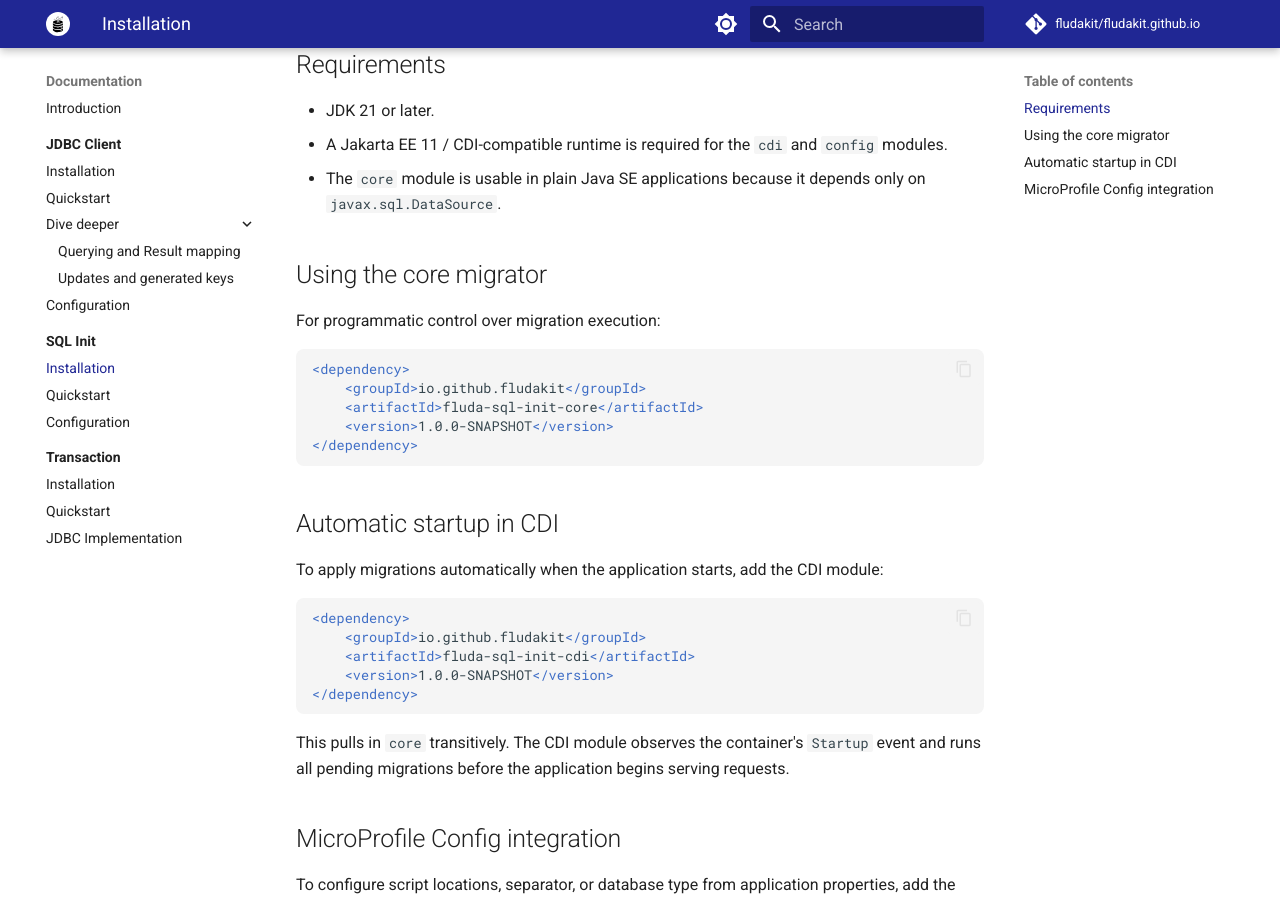
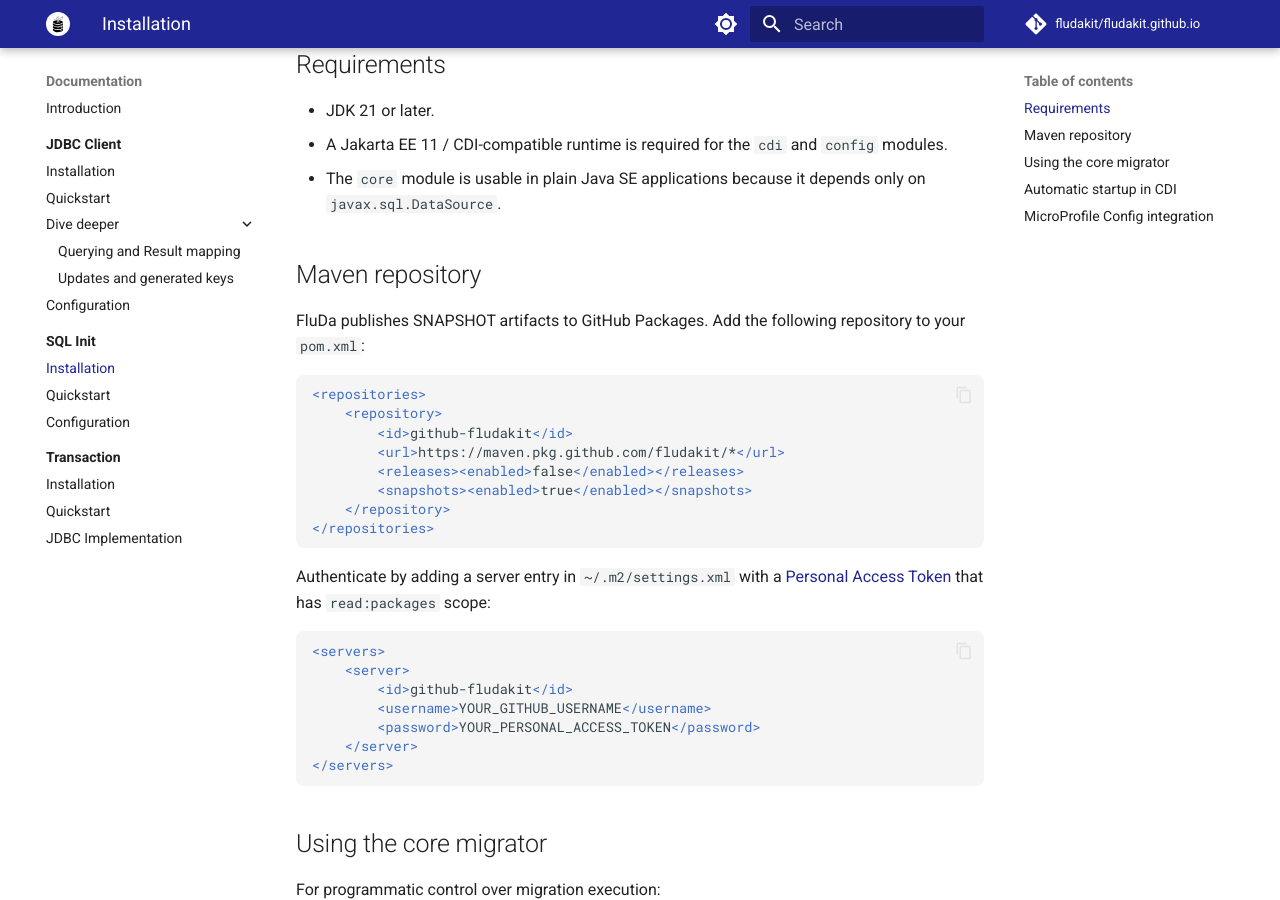
Before and after one commit to fludakit/fludakit.github.io, an MkDocs documentation site: the page built from docs/documentation/sql-init/install.md, in a window 1280 px wide and 900 px high, scrolled down 297 px. Built offline with MkDocs 1.6.1 and Material for MkDocs 9.7.7, drawn with Linux system fonts in a browser that asks for light colours; comment, search, counter and statistics services are not loaded.

Commit message:
docs: add GitHub Packages repository setup and authentication to install guides

````diff
--- a/docs/documentation/sql-init/install.md
+++ b/docs/documentation/sql-init/install.md
@@ -8,6 +8,33 @@
 - JDK 21 or later.
 - A Jakarta EE 11 / CDI-compatible runtime is required for the `cdi` and `config` modules.
 - The `core` module is usable in plain Java SE applications because it depends only on `javax.sql.DataSource`.
+
+## Maven repository
+
+FluDa publishes SNAPSHOT artifacts to GitHub Packages. Add the following repository to your `pom.xml`:
+
+```xml
+<repositories>
+    <repository>
+        <id>github-fludakit</id>
+        <url>https://maven.pkg.github.com/fludakit/*</url>
+        <releases><enabled>false</enabled></releases>
+        <snapshots><enabled>true</enabled></snapshots>
+    </repository>
+</repositories>
+```
+
+Authenticate by adding a server entry in `~/.m2/settings.xml` with a [Personal Access Token](https://github.com/settings/tokens) that has `read:packages` scope:
+
+```xml
+<servers>
+    <server>
+        <id>github-fludakit</id>
+        <username>YOUR_GITHUB_USERNAME</username>
+        <password>YOUR_PERSONAL_ACCESS_TOKEN</password>
+    </server>
+</servers>
+```
 
 ## Using the core migrator
 
````
Also changed, not shown: docs/documentation/jdbc-client/install.md (+27 -0 lines), docs/documentation/tx/install.md (+27 -0 lines), docs/index.md (+13 -2 lines).
